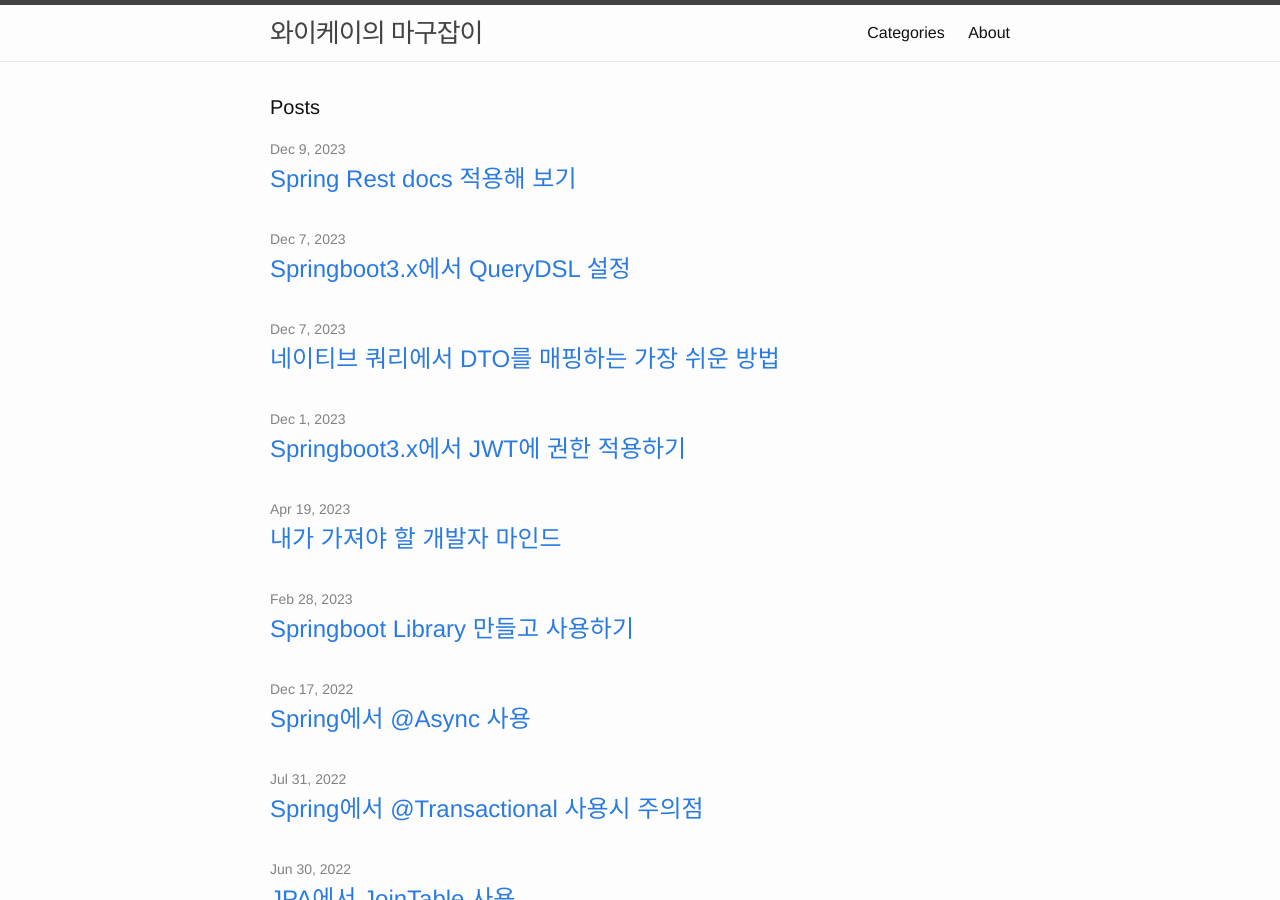
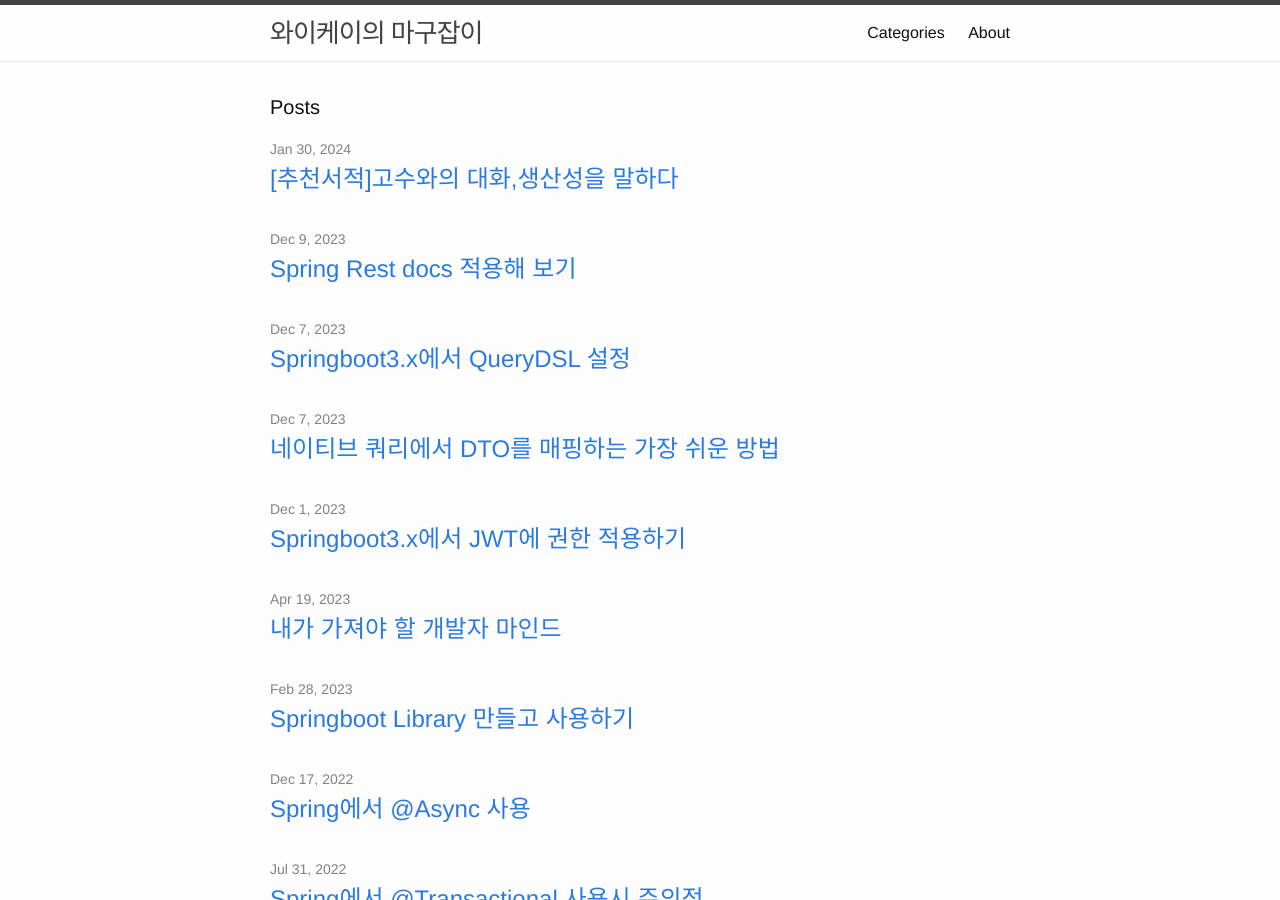
Before and after one commit to yookeun/yookeun.github.io, a Jekyll site: the page built from index.html, in a window 1280 px wide and 900 px high. Built offline with Jekyll 4.4.1, drawn with Linux system fonts in a browser that asks for light colours; some of the changed lines change nothing that is shown.

Commit message:
post added

```diff
--- /dev/null
+++ b/_posts/2024-01-30-productivity.md
@@ -0,0 +1,60 @@
+---
+layout: post
+title:  "[추천서적]고수와의 대화,생산성을 말하다"
+date:   2024-01-30
+categories: book
+---
+
+> (추천서적)고수와의 대화,생산성을 말하다  - 한근태(저)
+
+일명 고수 시리즈를 출간하고 있는 한근태 작가님의 책이다. [우리나라의 생성성이 경제협력개발기구(OECD)37개국 회원국 중에 33위에 그쳐있다고 한다.](https://www.sedaily.com/NewsView/29TFWPK81Q)
+
+생산성에 대해 한번 생각해 볼 수 있는 좋은 내용이 가득한 책이다.
+
+>  내가 생각하는 생산성 향상 방법은 우리가 만들어내는 상품과 서비스의 가치를 올리고, 대신 상품과 서비스의 원가는 줄이는 것이다. 그렇기 때문에 가치 올리는 일과 원가 줄이는 일로 나눌 수 있다. 그런데 사람들은 가치 올리는 일은 생각하지 않고 원가 줄이는 일만 생각한다.
+
+>  생산성의 핵심은 단순화와 집중이다. 복잡함을 제거한 후 가장 본질적인 곳에 에너지를 집중하는 것이다. 생산성의 반대말은 복잡함과 산만함이다.
+
+IT업계에서 일하는 나로써는 프로젝트 진행시 생산성이 나쁜 경우를 경험하는데, 적절한 인력이 배치되지 않는 것이다. 그런 프로젝트는 대부분 단순화를 통해서 본질적인 문제에 집중하지 않으니까, 부대인원들이 적거나 혹은 반대로 하나의 프로젝트에 집중하지 못하고 여러개의 프로젝트에 인력을 교집합처럼 얽는 경우이다. 이 모두 집중과 선택이 부족한 경우이다.
+
+> 완벽한 결정은 있을 수 없다. 70퍼센트의 정보와 30퍼센트의 직관력이면 결정의 황금 비율이다. 정보가 50퍼센트만 넘어도 나쁘지 않다. 모든 것이 확실해질 때쯤이면 이미 상황이 종료되었을 가능성이 높다. 그래서 결정에는 용기가 필요하다. 이 정도면 되었다 싶을 때 저질러야 한다.
+
+복잡성을 제거하고 단순성을 유지해야 가벼워지는데, 복잡성이 느는 것이다. 패턴에 맞게 일을 처리해야 하는데 중구난방으로 처리하는 경우인 것이다. 무언가 더 보태야하는 것이 많아야 한다고 생각하고 그로 인해 관리포인트가 늘어나고, 그래서 실행 전에 이미 비대해지는 것이다. 알렉산더 대왕은 소수의 군대로 다수를 물리쳤다. 그 비결은 한 결 같다. 혼돈 속에서 소수 정예 기병으로 적의 우두머리부터 치는 것이었다. 큰 줄기만 잡으면 잔가지는 따라오게 마련이다.
+
+> 우리는 늘 무언가를 채우려 한다. 더하려 한다. 많이 만들고 더하는 것이 좋다고 생각한다. 하지만 그런다고 일이 잘 풀리고 매출이 오르는 것은 아니다. 우아하게 살기 위해서는 없애고, 멈추고, 생략하는 것이 필요하다. 전략이란 무엇을 할 것인가를 결정하기 전에 하지 말아야 할 것은 무엇인지를 결정하는 일이다.
+
+사공이 많으면 배가 산으로 간다고 한다. 모든 고객을 만족시키려고 하는 순간, 복잡성은 더해진다. 핵심적인 부분에 집중하고 빠르게 단계적으로 치고 나가야 하는데, 복잡성때문에 그러지 못한다. 일을 너무 크게 벌리고, 어떻게 진행되는지도 모르고 그러니까 보고체계, 책임소재에 매달리게 되고, 큰 줄기를 놓치고, 잔가지만 열심히 치게 된다.
+
+단순히 조직 탓 해서는 안된다. 개인도 생산성을 높이기 위한 노력을 해야 한다.
+
+> 우리는 프로 선수와 같다. 프로 선수에게 가장 중요한 것은 컨디션 조절이다. 아무리 실력이 있어도 컨디션 조절에 실패하면 그 사람은 프로 자격이 없다. 출근길은 단순히 출근길이 아니다. 투아웃 만루 타석의 프로야구 경기일 수 있다
+>
+> 생산성 향상은 불필요한 만남의 정리에서부터 출발해야 한다.
+
+업무에 집중할 수 있도록 스스로 관리를 해야 한다. 매일 늦게 까지 술자리에 참석한다고 해서 생산성을 높이진 않는다. 업무 끝나고 자주하는 술자리치고 생산성있는 대화를 본적이 없다. 대부분 회사욕, 상사욕, 남 흉이 대부분이다. 물론 적절한 술자리도 친목에 도움이 될 수도 있다. 하지만 술자리로 그런 것을 찾는 것은 지양해야 한다. 그보다도 본인 몸부터 챙기는 것이 좋다. 늦은 술자리는 피곤을 부르고, 업무시간을 늘리고 야근이 잦아지는 계기가 되기도 한다. 야근을 오래한다고 해서 생산성이 좋은 것이 아니다. 지금까지 프로젝트를 수행하면서 야근하고 밤샘이 잦은 프로젝트가 제대로 돌아가는 것을 본적이 없다. 개인도 스스로 건강 관리에 최선을 다해야 한다. 운동 및 적절한 관리로 스스로를 책임져야 한다.
+
+드라마 미생에 다음과 같은 대사가 있었다.
+
+> 이루게 싶은게 있다면 체력을 먼저 길러라. 당신이 종종 후반에 무너지는 이유, 데미지를 입은 후에 회복이 더딘 이유, 실수한 후에 복구가 더진 이유 다 체력의 한계 때문이다.
+
+“운동할 시간이 어딨어?” 라고 외치는 사람치고 오래 집중하지 못한다. 끈기가 없다. 쉽게 좌절하고 쉽게 분노한다. 그리고 그걸 술로 푼다.
+
+당신이 리더라면 팀원들이 충분히 업무 시간에 최적의 집중을 발휘하도록 하게 해야 한다. 불필요한 자리를 만들지 말아야 한다. 술 한잔 먹고 `으싸 으쌰` 해야지 외치지 말고, 그럴 시간에 구성원들을 일찍 보내서 쉬게 하라.
+
+> 세상에서 가장 멍청한 일은 밤을 새우면서 공부하고, 밤을 새우면서 일하는 것이다.
+>
+> 근무시간을 늘리는 대신 집중력을 높여야 한다. 할 일과 하지 말아야 할 일을 구분하고, 에너지 레벨을 높여야 한다. 시간을 쪼개 운동하고, 수면 습관을 바꾸고, 명상을 하라. 시간의 양 대신 밀도를 높여라. 내가 생각하는 생산성을 높이는 방법이다. 누구나 알고 있지만 별로 실천하는 사람은 없다.
+
+생산성은 즉 개인의 생산성의 결국 조직의 생산성이 된다. 하지만 조직이 개인의 생산성을 극대화하기 위한 노력도 갖추어야 한다. 불필요하고, 관료적인 요소를 제거하는 것부터가 시작인 것이다. 보고체계를 단순화하고, 도전에 대한 실패보다, 안일함의 대한 안주를 더 위험요소로 보아야 한다.
+
+안되는 조직은 정 반대로 한다.
+
+아울러서 조직과 구성원은 신뢰관계가 있어야 한다. 신뢰성이 있는 사람들로 구성해야 한다. 신뢰성이 없는 사람들이 생길 경우 생각보다 그로 인한 비용이 커진다
+
+> 신뢰가 없으면 관리와 통제에 많은 비용을 쓰게 된다. 출퇴근 시간도 점검하고, 그가 일을 제대로 하고 있는지 여러 채널을 통해 확인할 수밖에 없다. 여기저기 CCTV를 설치해 일거수일투족을 지켜본다. 실제 일을 하는 것보다는 나중에 일이 잘못될 때를 대비해 증거를 남기는 일에 신경을 쓴다. 당연히 근거, 규정 등 쓸데없는 일에 에너지를 쓴다.
+
+즉, 신뢰성이 없는 구성원 때문에 신뢰성이 있는 구성원이 통제 받고, 간섭 받아서 결국 그들이 퇴사하게 된다. 그러므로 구성원의 가장 큰 미덕은 성실성과 책임감이 있어야 한다. 나머지는 업무 능력은 그 다음이다. 업무 능력은 바뀔 수 있지만, 성실성과 책임감은 가르쳐 줄 수가 없기 때문이다. 그것은 스스로 인생을 살아온 삶에 대한 태도이기 때문이다. 그러므로 조직은 규제나 통제에 더 많은 시간을 쏟지 말고, 올바른 사람을 뽑고, 그들이 오래 일하게 하는 것이 가장 중요하다.
+
+마지막으로 책에서 주는 마지막 말을 곱씹어 마무리 하도록 하겠다.
+
+> 정말 해야만 하는 일은 다소 방법이 서툴러도 괜찮다. 최악은 정말 하면 안 되는 일을 효과적으로 하는 것이다. 생산성은 일을 효율적으로 하는 것 이상을 뜻한다. 생산성의 첫걸음은 고객을 의식하는 것이다.
```
Also changed, not shown: _posts/2023-12.30-jwt-refresh.md (+0 -4 lines).
